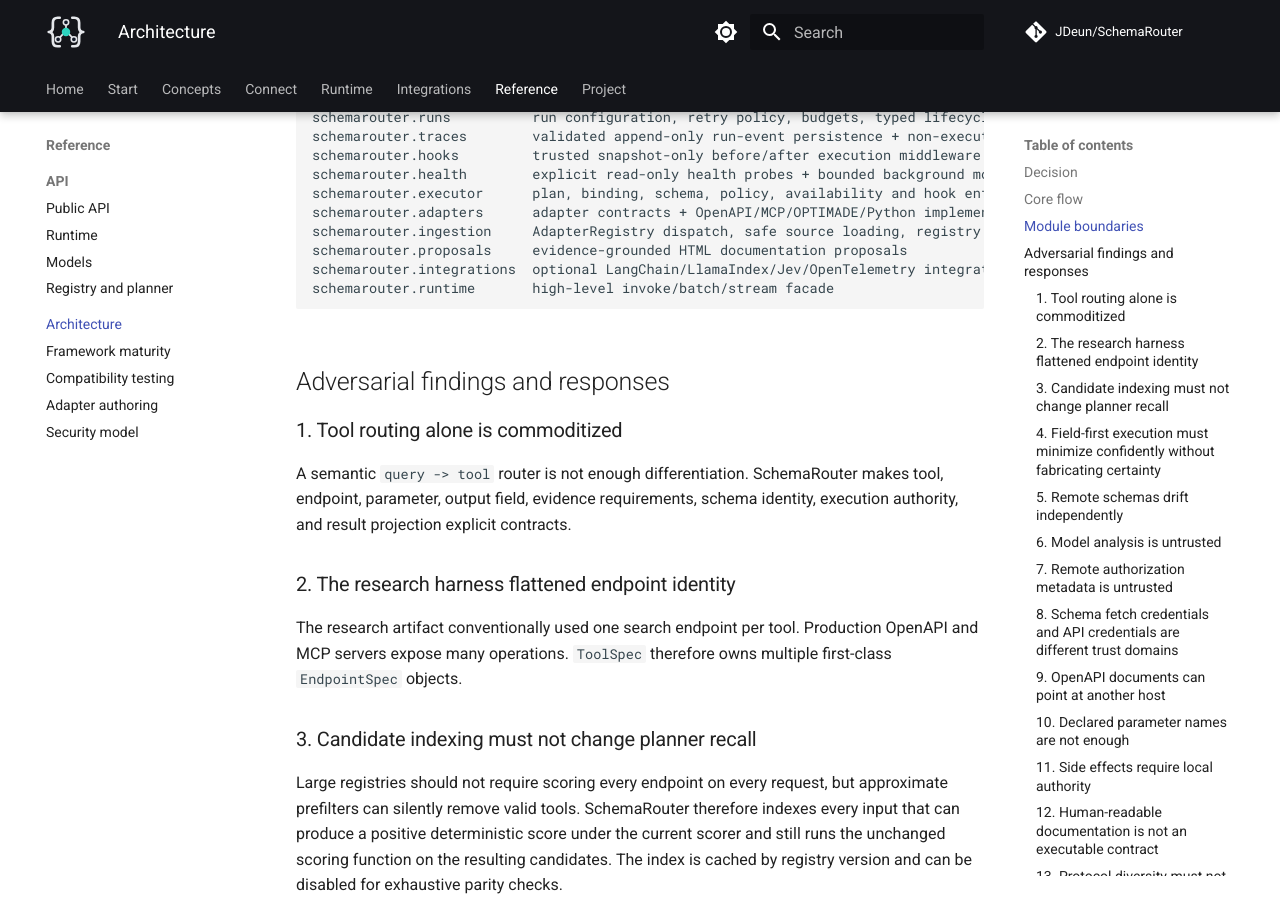
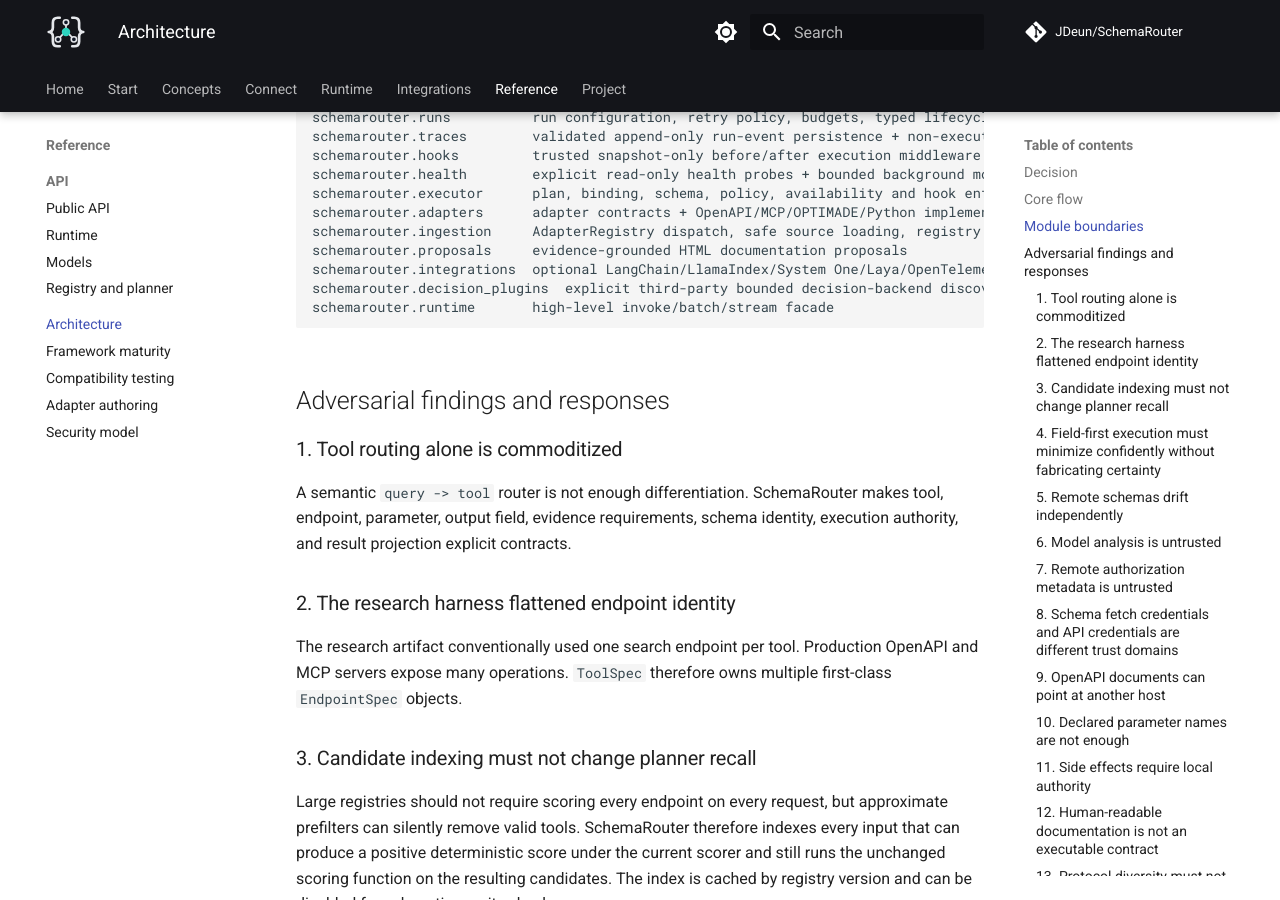
Before and after one commit to JDeun/SchemaRouter, an MkDocs documentation site: the page built from docs/architecture.md, in a window 1280 px wide and 900 px high, scrolled down 986 px. Built offline with MkDocs 1.6.1 and Material for MkDocs 9.7.7, drawn with Linux system fonts in a browser that asks for light colours; comment, search, counter and statistics services are not loaded.

Commit message:
docs: align architecture with decision plugin layer

````diff
--- a/docs/architecture.md
+++ b/docs/architecture.md
@@ -44,7 +44,8 @@ schemarouter.executor      plan, binding, schema, policy, availability and hook
 schemarouter.adapters      adapter contracts + OpenAPI/MCP/OPTIMADE/Python implementations
 schemarouter.ingestion     AdapterRegistry dispatch, safe source loading, registry binding
 schemarouter.proposals     evidence-grounded HTML documentation proposals
-schemarouter.integrations  optional LangChain/LlamaIndex/Jev/OpenTelemetry integrations
+schemarouter.integrations  optional LangChain/LlamaIndex/System One/Laya/OpenTelemetry integrations
+schemarouter.decision_plugins  explicit third-party bounded decision-backend discovery/loading
 schemarouter.runtime       high-level invoke/batch/stream facade
 ```
 
````
